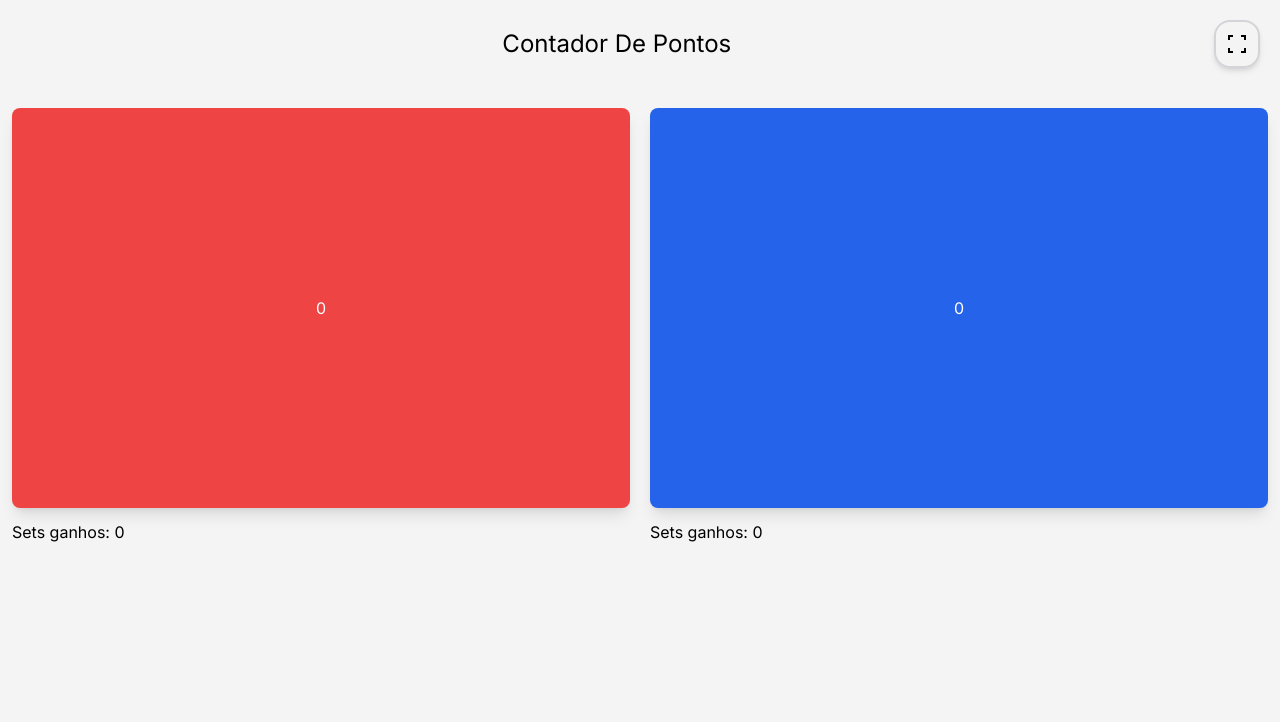
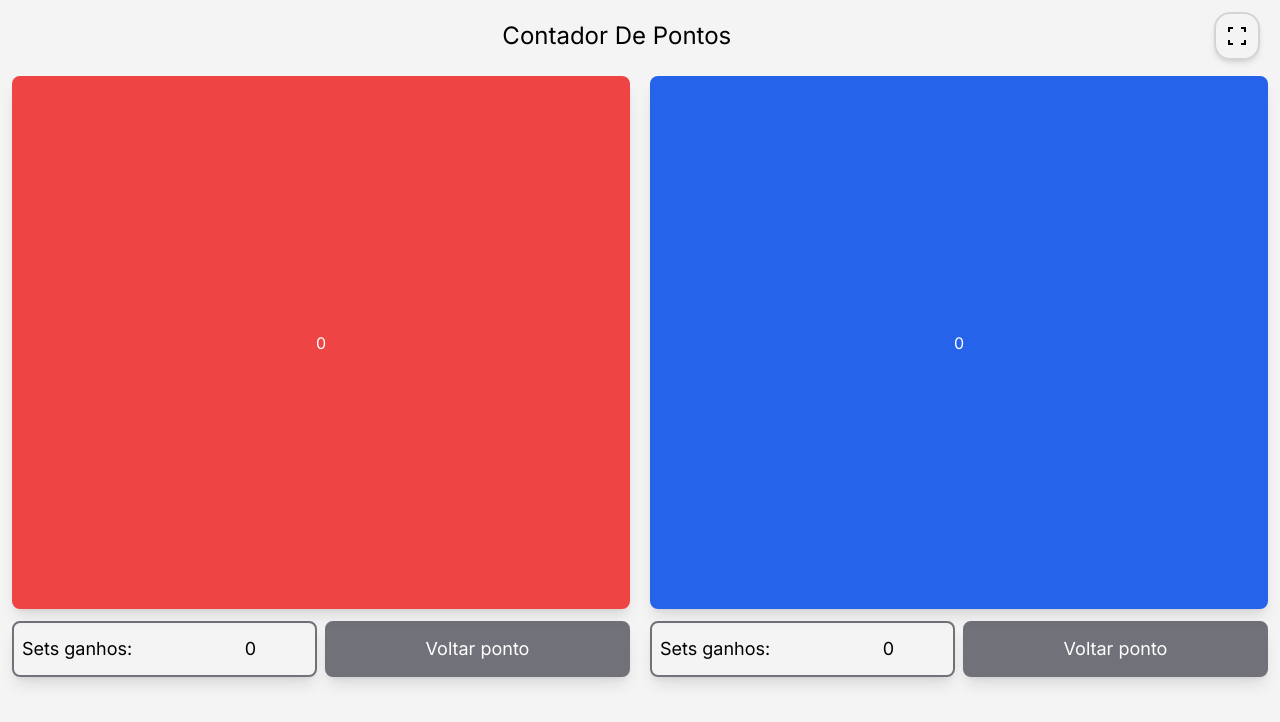
Before and after one commit to vitor-eble/cont-points-volley, an Angular app: page / in a window 1280 px wide. Shown: the top 722 px of the page. Built offline with nearby package versions, Linux system fonts and the light colour scheme.

Commit message:
mudei alguns estilos e fiz o botao de voltar ponto

```diff
--- a/src/app/app.component.css
+++ b/src/app/app.component.css
@@ -1,3 +1,3 @@
 .winner {
-  @apply absolute text-white bg-emerald-500 px-2 py-3  rounded-lg text-base font-semibold animate-fadeInOut w-full h-full shadow-lg flex justify-center items-center
+  @apply absolute text-white bg-emerald-500 px-2 py-3  rounded-lg text-lg font-semibold animate-fadeInOut w-full h-full shadow-lg flex justify-center items-center
 }
--- a/src/app/app.component.html
+++ b/src/app/app.component.html
@@ -6,7 +6,7 @@
 
 <div class="h-dvh bg-zinc-100 w-full">
 
-  <div class="flex w-full items-center py-5 mb-5 pr-5 pl-5">
+  <div class="flex w-full items-center py-3 mb-1 pr-5 pl-5">
     <h1 class="w-full flex justify-center text-2xl">
       Contador De Pontos
     </h1>
@@ -18,23 +18,35 @@
   </div>
   <div class="w-full px-3 flex gap-5 h-full">
     <div class="w-full h-full flex flex-col gap-3">
-      <button class="w-full h-1/2 bg-red-500 shadow-lg rounded-lg flex justify-center items-center text-white active:scale-95 transition-all duration-150 relative" (click)="contPoints('teamRed')">
+      <button class="w-full h-2/3 bg-red-500 shadow-lg rounded-lg flex justify-center items-center text-white active:scale-95 transition-all duration-150 relative" (click)="incrementPoints('teamRed')">
         {{ pointsTeamRed }}
         <div *ngIf="winner === 'teamRed'" class="winner">Time vermelho venceu</div>
       </button>
-      <h3>
-        Sets ganhos: {{ setsTeamRed}}
-      </h3>
+      <div class="flex gap-2 w-full items-center justify-between">
+        <h3 class="pl-2 text-lg w-1/2 border-2 border-solid border-zinc-500 rounded-lg shadow-lg py-3 flex gap-3">
+          <span class="w-3/4">Sets ganhos:</span>
+          <span class="w-1/4">{{ setsTeamRed}}</span>
+        </h3>
+        <button class="w-1/2 bg-zinc-500 py-3 rounded-lg shadow-lg active:scale-95 active:bg-zinc-600 transition-all duration-150 text-white border-2 border-solid border-zinc-500 active:border-zinc-600 text-lg" (click)="backPoint('teamRed')">
+          Voltar ponto
+        </button>
+      </div>
     </div>
     <div class="w-full h-full flex flex-col gap-3">
-      <button class="w-full bg-blue-600 h-1/2 shadow-lg rounded-lg flex justify-center items-center text-white active:scale-95 transition-all duration-150 relative"
-      (click)="contPoints('teamBlue')">
+      <button class="w-full bg-blue-600 h-2/3 shadow-lg rounded-lg flex justify-center items-center text-white active:scale-95 transition-all duration-150 relative"
+      (click)="incrementPoints('teamBlue')">
         {{ pointsTeamBlue }}
         <div *ngIf="winner === 'teamBlue'" class="winner">Time azul venceu</div>
       </button>
-      <h3>
-        Sets ganhos: {{ setsTeamBlue}}
-      </h3>
+      <div class="flex gap-2 w-full items-center justify-between">
+        <h3 class="pl-2 text-lg w-1/2 border-2 border-solid border-zinc-500 rounded-lg shadow-lg py-3 flex gap-3">
+          <span class="w-3/4">Sets ganhos:</span>
+          <span class="w-1/4">{{ setsTeamBlue}}</span>
+        </h3>
+        <button class="w-1/2 bg-zinc-500 py-3 rounded-lg shadow-lg active:scale-95 active:bg-zinc-600 transition-all duration-150 text-white border-2 border-solid border-zinc-500 active:border-zinc-600 text-lg" (click)="backPoint('teamBlue')">
+          Voltar ponto
+        </button>
+      </div>
     </div>
   </div>
 </div>
--- a/src/app/app.component.ts
+++ b/src/app/app.component.ts
@@ -19,27 +19,34 @@ export class AppComponent {
     this.checkGuidance()
   }
 
-  @HostListener('window:resize') // escuta a mudança do tamanho de tela
+  @HostListener('window:resize')
   checkGuidance(){
-    const width = window.innerWidth; // pega a largura total do dispositivo
-    const height = window.innerHeight; // pega a altura total do dispositivo
-    this.showWarning = height > width // caso a altura seja maior que a largura, o ShowWarning fica true e o aviso sera mostrado
+    const width = window.innerWidth;
+    const height = window.innerHeight;
+    this.showWarning = height > width
   }
 
-  contPoints(team: string){
-    console.log('botao clicado');
-    console.log(team);
-
+  incrementPoints(team: string){
+    if(team === 'teamRed'){
+      this.pointsTeamRed++
+    }
     if(team === 'teamBlue'){
       this.pointsTeamBlue++
     }
-    if(team === 'teamRed'){
-      this.pointsTeamRed++
-    }
-    this.contSets();
+    this.verificationSets();
   }
 
-  contSets(){
+  backPoint(team: string){
+    if(team === 'teamRed' && this.pointsTeamRed > 0){
+      this.pointsTeamRed--;
+    }
+    if(team === 'teamBlue' && this.pointsTeamBlue > 0){
+      this.pointsTeamBlue--
+    }
+  }
+
+
+  verificationSets(){
     if (this.pointsTeamRed >= 25 && (this.pointsTeamRed - this.pointsTeamBlue) >= 2){
       this.setsTeamRed++;
       this.winner = 'teamRed'
```
